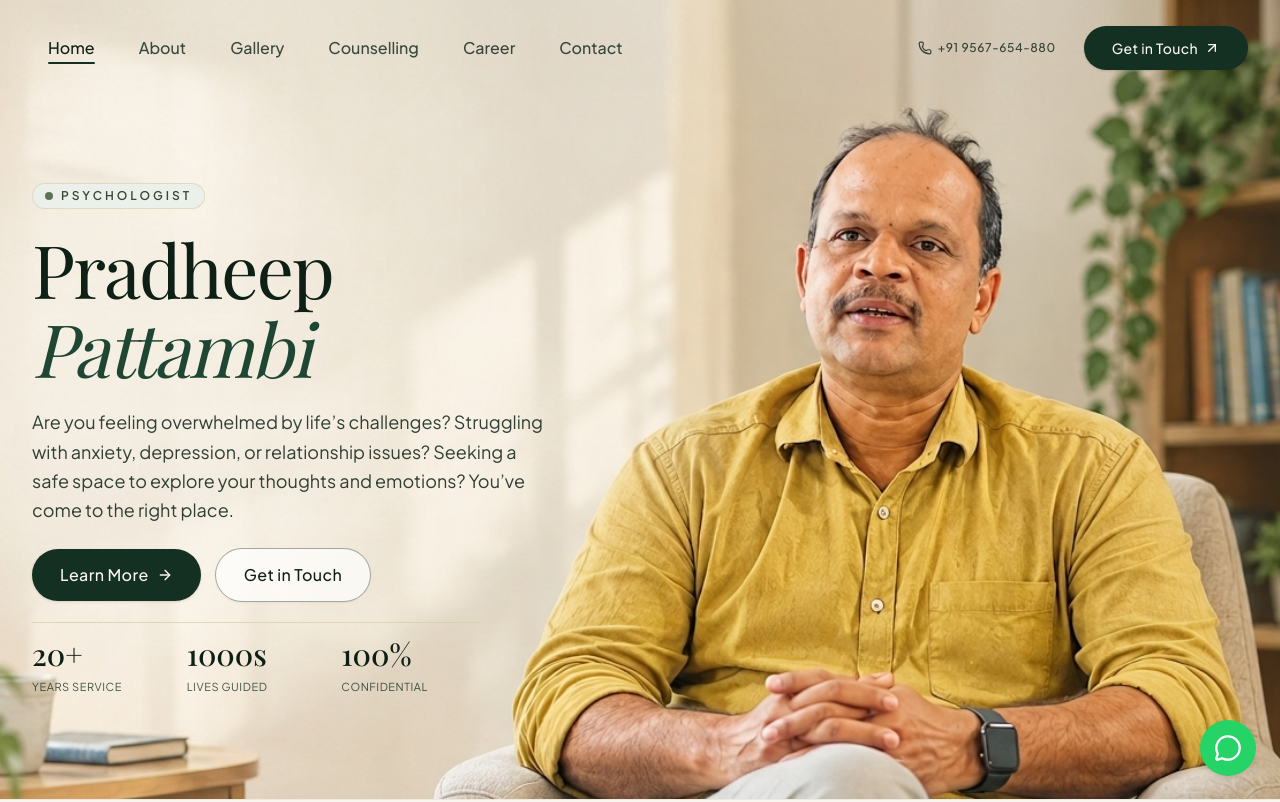
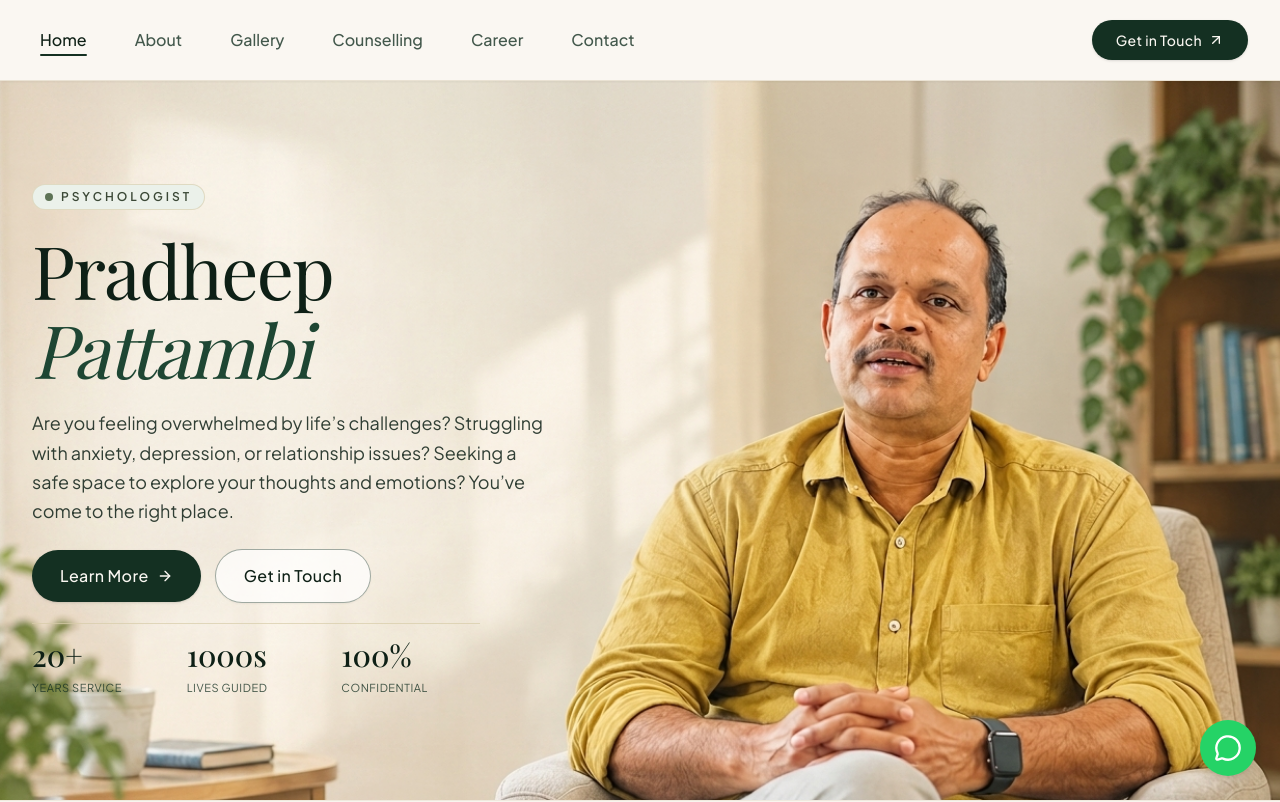
Before and after one commit to Athira132/PORTFOLIO-PRADHEEPPTB, a Next.js app: page / in a window 1280 px wide. Shown: the top 802 px of the page. Built offline with nearby package versions, Linux system fonts and the light colour scheme.

Commit message:
feat(navbar): solid cream navbar with left-aligned menu, right-aligned CTA, and zero numbers

```diff
--- a/src/app/about/page.tsx
+++ b/src/app/about/page.tsx
@@ -30,7 +30,7 @@
       {/* ========================================================================= */}
       {/* 1. ABOUT HERO — FULL-WIDTH BRIGHT EDITORIAL BANNER */}
       {/* ========================================================================= */}
-      <section className="pt-28 sm:pt-36 pb-16 sm:pb-20 bg-[#EDF2EB] border-b border-[#D8CCA8]/60">
+      <section className="pt-16 sm:pt-24 pb-16 sm:pb-20 bg-[#EDF2EB] border-b border-[#D8CCA8]/60">
         <div className="max-w-7xl mx-auto px-4 sm:px-6 lg:px-8">
           <div className="max-w-4xl mx-auto text-center space-y-5">
             <div className="inline-flex items-center gap-2 px-3.5 py-1.5 rounded-full bg-white/80 backdrop-blur-sm border border-[#D8CCA8]/60">
--- a/src/app/career/page.tsx
+++ b/src/app/career/page.tsx
@@ -74,7 +74,7 @@
       {/* ========================================================================= */}
       {/* 1. CAREER HERO — FULL-WIDTH BRIGHT LIGHT WARM BEIGE / IVORY BANNER */}
       {/* ========================================================================= */}
-      <section className="pt-28 sm:pt-36 pb-16 sm:pb-20 bg-[#F5EFEB] border-b border-[#D8CCA8]/60">
+      <section className="pt-16 sm:pt-24 pb-16 sm:pb-20 bg-[#F5EFEB] border-b border-[#D8CCA8]/60">
         <div className="max-w-7xl mx-auto px-4 sm:px-6 lg:px-8">
           <div className="max-w-4xl mx-auto text-center space-y-5">
             <div className="inline-flex items-center gap-2 px-3.5 py-1.5 rounded-full bg-white/80 backdrop-blur-sm border border-[#D8CCA8]/60">
--- a/src/app/contact/page.tsx
+++ b/src/app/contact/page.tsx
@@ -24,7 +24,7 @@
       {/* ========================================================================= */}
       {/* 1. CONTACT HERO — FULL-WIDTH BRIGHT & WELCOMING BANNER */}
       {/* ========================================================================= */}
-      <section className="pt-28 sm:pt-36 pb-16 sm:pb-20 bg-[#FAF7F2] border-b border-[#EAE2D3]/60">
+      <section className="pt-16 sm:pt-24 pb-16 sm:pb-20 bg-[#FAF7F2] border-b border-[#EAE2D3]/60">
         <div className="max-w-7xl mx-auto px-4 sm:px-6 lg:px-8 text-center">
           <div className="inline-flex items-center gap-2 px-3.5 py-1.5 rounded-full bg-[#EBF1EA] border border-[#D8CCA8]/50 mb-4">
             <span className="w-2 h-2 rounded-full bg-olive-600" />
--- a/src/app/counselling/page.tsx
+++ b/src/app/counselling/page.tsx
@@ -44,7 +44,7 @@
       {/* ========================================================================= */}
       {/* 1. COUNSELLING HERO — FULL-WIDTH BRIGHT PALE GREEN / CREAM BANNER */}
       {/* ========================================================================= */}
-      <section className="pt-28 sm:pt-36 pb-16 sm:pb-20 bg-[#EBF1EA] border-b border-[#D8CCA8]/60">
+      <section className="pt-16 sm:pt-24 pb-16 sm:pb-20 bg-[#EBF1EA] border-b border-[#D8CCA8]/60">
         <div className="max-w-7xl mx-auto px-4 sm:px-6 lg:px-8">
           <div className="max-w-4xl mx-auto text-center space-y-5">
             <div className="inline-flex items-center gap-2 px-3.5 py-1.5 rounded-full bg-white/80 backdrop-blur-sm border border-[#D8CCA8]/60">
--- a/src/app/gallery/page.tsx
+++ b/src/app/gallery/page.tsx
@@ -26,7 +26,7 @@
       {/* ========================================================================= */}
       {/* 1. GALLERY HERO — FULL-WIDTH BRIGHT BANNER */}
       {/* ========================================================================= */}
-      <section className="pt-28 sm:pt-36 pb-12 sm:pb-16 bg-[#FAF7F2] border-b border-[#EAE2D3]/60">
+      <section className="pt-16 sm:pt-24 pb-12 sm:pb-16 bg-[#FAF7F2] border-b border-[#EAE2D3]/60">
         <div className="max-w-7xl mx-auto px-4 sm:px-6 lg:px-8 text-center">
           <div className="inline-flex items-center gap-2 px-3.5 py-1.5 rounded-full bg-[#EBF1EA] border border-[#D8CCA8]/50 mb-4">
             <span className="w-2 h-2 rounded-full bg-olive-600" />
--- a/src/app/page.tsx
+++ b/src/app/page.tsx
@@ -27,7 +27,7 @@
       {/* ========================================================================= */}
       {/* 1. HERO SECTION — FULL-WIDTH BACKGROUND (NO TOP CROP, NO GRADIENTS/OVERLAYS) */}
       {/* ========================================================================= */}
-      <section className="relative w-full min-h-[620px] md:min-h-[680px] lg:h-[100vh] max-h-[860px] flex items-center bg-[#FAF7F2] overflow-hidden border-b border-[#EAE2D3]/60">
+      <section className="relative w-full min-h-[580px] md:min-h-[640px] lg:h-[calc(100vh-5rem)] max-h-[820px] flex items-center bg-[#FAF7F2] overflow-hidden border-b border-[#EAE2D3]/60">
         {/* Full-width original photo, anchored to the top so the top is never cropped */}
         <div className="absolute inset-0 z-0">
           <Image
@@ -41,8 +41,8 @@
           />
         </div>
 
-        {/* Hero Content on the left (with padding to clear the transparent navbar) */}
-        <div className="relative z-10 max-w-7xl mx-auto px-4 sm:px-6 lg:px-8 pt-24 sm:pt-28 md:pt-32 pb-8 sm:pb-12 w-full flex flex-col justify-center">
+        {/* Hero Content on the left */}
+        <div className="relative z-10 max-w-7xl mx-auto px-4 sm:px-6 lg:px-8 py-8 sm:py-12 md:py-16 w-full flex flex-col justify-center">
           <div className="max-w-xl lg:max-w-2xl space-y-4 sm:space-y-5">
             {/* Small Label */}
             <div className="inline-flex items-center gap-2 px-3 py-1 rounded-full bg-[#EBF1EA] border border-[#D8CCA8]/60 w-fit">
--- a/src/components/layout/Navbar.tsx
+++ b/src/components/layout/Navbar.tsx
@@ -3,7 +3,7 @@
 import React, { useState, useEffect } from "react";
 import Link from "next/link";
 import { usePathname } from "next/navigation";
-import { Menu, X, ArrowUpRight, Phone } from "lucide-react";
+import { Menu, X, ArrowUpRight } from "lucide-react";
 
 interface NavItem {
   name: string;
@@ -29,11 +29,11 @@
   }, [pathname]);
 
   return (
-    <header className="absolute top-0 inset-x-0 z-50 bg-transparent">
+    <header className="sticky top-0 z-50 bg-[#FAF7F2] border-b border-[#EAE2D3] shadow-xs">
       <div className="max-w-7xl mx-auto px-4 sm:px-6 lg:px-8">
-        <div className="flex items-center justify-between h-20 md:h-24">
-          {/* Desktop Navigation Links — Left/Center (No brand name) */}
-          <nav className="hidden lg:flex items-center space-x-1 xl:space-x-3">
+        <div className="flex items-center justify-between h-18 md:h-20 w-full">
+          {/* Left-Aligned Desktop Navigation Menu */}
+          <nav className="hidden lg:flex items-center space-x-2 xl:space-x-4 -ml-2">
             {navLinks.map((item) => {
               const isActive =
                 item.href === "/"
@@ -47,7 +47,7 @@
                   className={`relative px-4 py-2 text-sm xl:text-base font-medium transition-colors font-sans rounded-full ${
                     isActive
                       ? "text-forest-950 font-bold"
-                      : "text-forest-950/80 hover:text-forest-950 hover:bg-forest-950/5"
+                      : "text-forest-900/80 hover:text-forest-950 hover:bg-[#F3EDE2]"
                   }`}
                 >
                   {item.name}
@@ -59,32 +59,23 @@
             })}
           </nav>
 
-          {/* Right CTA — Desktop */}
-          <div className="hidden lg:flex items-center gap-5">
-            <a
-              href="https://api.whatsapp.com/send?phone=919567654880"
-              target="_blank"
-              rel="noopener noreferrer"
-              className="flex items-center gap-1.5 text-xs uppercase tracking-wider text-forest-950/80 hover:text-forest-950 font-medium px-2 py-1"
-            >
-              <Phone className="w-3.5 h-3.5" />
-              <span>+91 9567-654-880</span>
-            </a>
+          {/* Right-Aligned Get in Touch Button — Desktop */}
+          <div className="hidden lg:flex items-center">
             <Link
               href="/contact"
-              className="inline-flex items-center justify-center gap-1.5 px-7 py-3 rounded-full bg-forest-900 text-[#FAF7F2] hover:bg-forest-800 transition-all shadow-sm hover:shadow text-sm font-medium tracking-wide group"
+              className="inline-flex items-center justify-center gap-1.5 px-6 py-2.5 rounded-full bg-forest-900 text-[#FAF7F2] hover:bg-forest-800 transition-all shadow-sm hover:shadow text-sm font-medium tracking-wide group"
             >
               <span>Get in Touch</span>
               <ArrowUpRight className="w-4 h-4 transition-transform group-hover:translate-x-0.5 group-hover:-translate-y-0.5" />
             </Link>
           </div>
 
-          {/* Mobile Top Bar */}
+          {/* Mobile Navigation Header */}
           <div className="flex lg:hidden items-center justify-between w-full">
             <button
               type="button"
               onClick={() => setMobileMenuOpen(!mobileMenuOpen)}
-              className="p-2.5 rounded-xl text-forest-950 hover:bg-forest-950/10 transition-colors focus:outline-none"
+              className="p-2.5 rounded-xl text-forest-950 hover:bg-[#F3EDE2] transition-colors focus:outline-none"
               aria-label={mobileMenuOpen ? "Close navigation" : "Open navigation"}
             >
               {mobileMenuOpen ? (
@@ -106,7 +97,7 @@
 
       {/* Mobile Drawer Menu */}
       {mobileMenuOpen && (
-        <div className="lg:hidden fixed inset-x-0 top-20 bottom-0 z-40 bg-[#FAF7F2] border-t border-[#EAE2D3] px-6 py-8 flex flex-col justify-between overflow-y-auto animate-in slide-in-from-top duration-200">
+        <div className="lg:hidden fixed inset-x-0 top-18 bottom-0 z-40 bg-[#FAF7F2] border-t border-[#EAE2D3] px-6 py-8 flex flex-col justify-between overflow-y-auto animate-in slide-in-from-top duration-200">
           <div className="space-y-2">
             <p className="text-xs uppercase tracking-widest text-olive-600 font-semibold mb-3 px-3">
               Navigation
```
